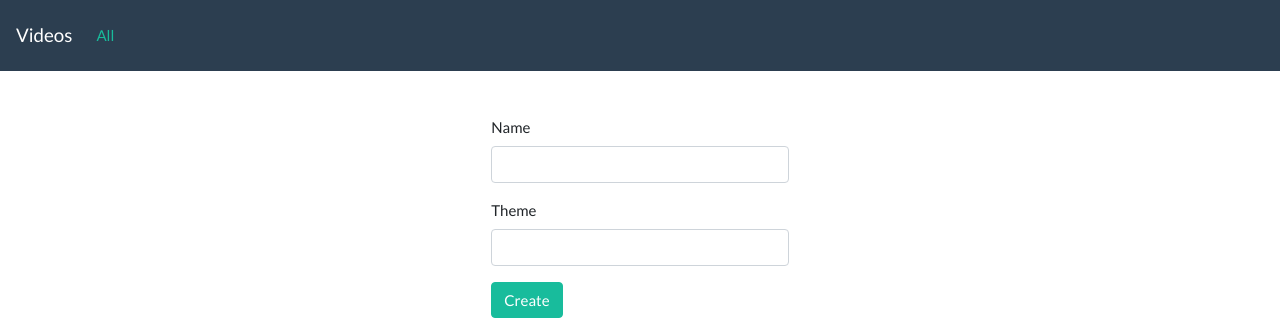
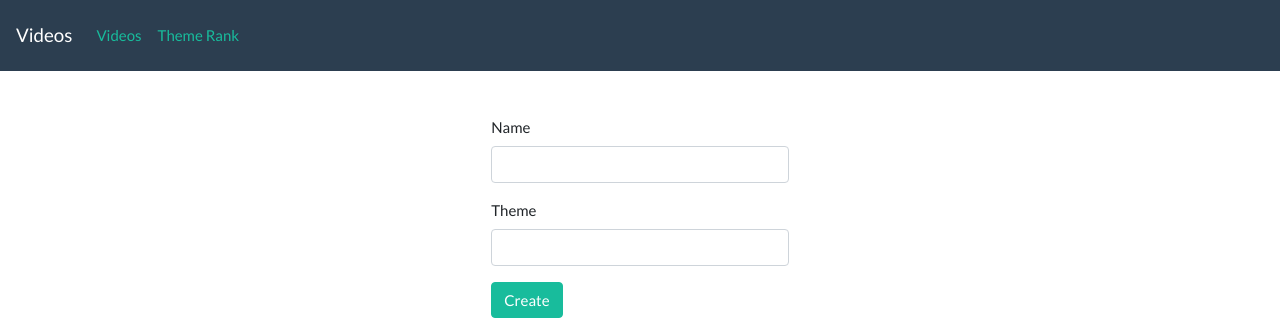
Before and after one commit to apecnascimento/VideoAnalytics, a Python web app: template videos/videos/templates/videos/new.jinja2 in a window 1280 px wide. Shown: the top 322 px of the page. Run offline with Jinja, Linux system fonts and the light colour scheme; the template is opened without the code that fills it, so the values that code supplies are empty; some libraries are stand-ins or nearby versions.

Commit message:
Added score template.

```diff
--- a/videos/videos/templates/layout.jinja2
+++ b/videos/videos/templates/layout.jinja2
@@ -19,7 +19,10 @@
         <div class="collapse navbar-collapse" id="navbarColor01">
             <ul class="navbar-nav mr-auto">
                 <li class="nav-item active">
-                    <a class="nav-link" href="/">All <span class="sr-only"></span></a>
+                    <a class="nav-link" href="/">Videos<span class="sr-only"></span></a>
+                </li>
+                 <li class="nav-item active">
+                    <a class="nav-link" href="/videos/score/">Theme Rank <span class="sr-only"></span></a>
                 </li>
 
             </ul>
--- a/videos/videos/templates/videos/index.jinja2
+++ b/videos/videos/templates/videos/index.jinja2
@@ -2,7 +2,7 @@
 {%block content%}
     <div class="row">
         <div class="col text-center">
-            <a class="btn btn-success" href="/videos/new/"><i class="fas fa-plus"></i> Add Video</a>
+            <a class="btn btn-success" data-toggle="tooltip" data-placement="top" title="Add Video" href="/videos/new/"><i class="fas fa-plus"></i> </a>
         </div>
         <div class="col-5">
 
--- a/videos/videos/views.py
+++ b/videos/videos/views.py
@@ -46,7 +46,7 @@ def thumbs_down(request):
 
 
 
-@view_config(route_name='list_score', renderer='templates/videos/score.jinja', request_method='GET')
+@view_config(route_name='list_score', renderer='templates/videos/score.jinja2', request_method='GET')
 def list_score(request):
     pipeline =     [
         {"$project": {"theme": 1, "score":{"$subtract":["$thumbs_up", { "$divide": ["$thumbs_down",2]}]} } },
```
Also changed, not shown: videos/videos/templates/videos/score.jinja2 (added, +20 -0 lines).
